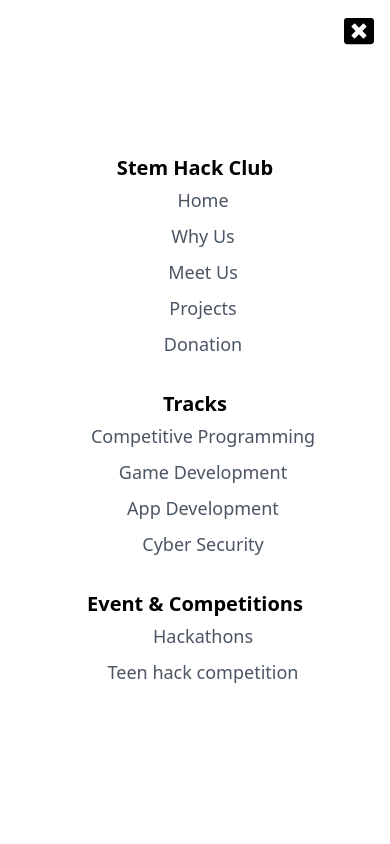
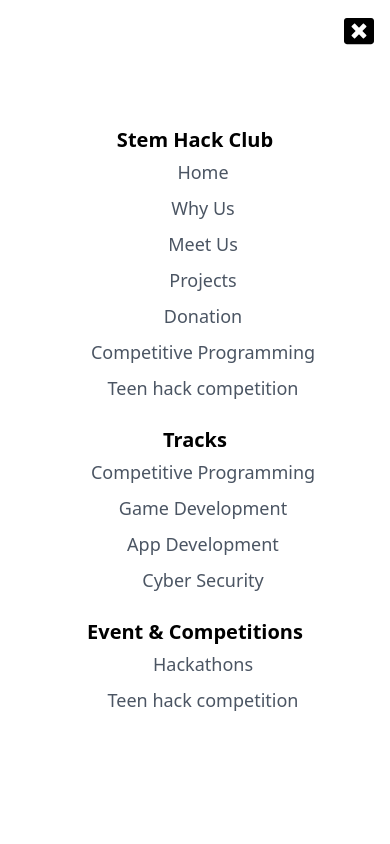
Before and after one commit to ibrahimwael951/Stem_Hack_club_Site, a Next.js app: page / in a window 390 px wide. Both pictures are taken after a click on the button 355 px from the left and 28 px from the top of the page. Shown: the top 844 px of the page. Built offline with nearby package versions, Linux system fonts and the light colour scheme.

Commit message:
add animation for navbar

```diff
--- a/src/components/Navbar.tsx
+++ b/src/components/Navbar.tsx
@@ -1,9 +1,9 @@
 "use client";
 import { useState, useEffect } from "react";
-import * as React from "react";
+import React from "react";
 import Link from "next/link";
 import Image from "next/image";
-
+import { motion, AnimatePresence } from "framer-motion";
 //Logo
 import HackCLubLogo from "../../public/flag-hc-top.svg";
 //components
@@ -24,7 +24,6 @@ import {
 } from "@/components/ui/navigation-menu";
 
 const Navbar = () => {
-
   const [hasScrolled, setHasScrolled] = useState(false);
   const [isMobileMenuOpen, setIsMobileMenuOpen] = useState(false);
 
@@ -44,7 +43,16 @@ const Navbar = () => {
   }, []);
 
   return (
-    <div
+    <motion.div
+      initial={{
+        y: -50,
+        opacity: 0,
+      }}
+      animate={{
+        y: 0,
+        opacity: 1,
+      }}
+      transition={{ duration: 0.4, ease: "easeOut" }}
       className={`${
         hasScrolled ? "bg-white dark:bg-black bg-opacity-90" : ""
       } h-14 w-full py-2 px-5 z-20 fixed flex justify-between lg:justify-evenly items-center duration-200 `}
@@ -60,7 +68,7 @@ const Navbar = () => {
 
       {/* Desktop/Tablet Nav List */}
       <div className="hidden lg:flex gap-7 items-center select-none">
-        {NLink.Nav.slice(0,5).map((link, index) => (
+        {NLink.Nav.slice(0, 5).map((link, index) => (
           <Link
             className={`cursor-pointer dark:text-white hover:translate-y-[-1px] duration-200
               ${
@@ -104,7 +112,7 @@ const Navbar = () => {
                       </Link>
                     </NavigationMenuLink>
                   </li>
-              {NLink.Tracks.slice(1,4).map((track, index) => (
+                  {NLink.Tracks.slice(1, 4).map((track, index) => (
                     <Link
                       key={index}
                       href={track.href}
@@ -113,7 +121,9 @@ const Navbar = () => {
                       <h1 className="text-red-500 dark:text-red-500 text-sm">
                         {track.title}
                       </h1>
-                  <p className="text-sm cursor-pointer">{track.description}</p>
+                      <p className="text-sm cursor-pointer">
+                        {track.description}
+                      </p>
                     </Link>
                   ))}
                 </ul>
@@ -165,6 +175,35 @@ const Navbar = () => {
       </button>
 
       {/* Mobile Nav Menu   */}
+      <AnimatePresence>
+        {isMobileMenuOpen && (
+          <motion.div
+            initial={{ opacity: 0, x: "100%" }}
+            animate={{ opacity: 1, x: 0 }}
+            exit={{ opacity: 0, x: "100%" }}
+            transition={{ duration: 0.3 }}
+            className="lg:hidden fixed top-0 left-0 w-full bg-white dark:bg-black h-screen flex items-center   justify-center z-30 select-none duration-200 "
+          >
+            <motion.button
+              initial={{ opacity: 0 }}
+              animate={{ opacity: 1 }}
+              className="lg:hidden z-10 text-3xl absolute top-4 right-4 text-black dark:text-white"
+              onClick={() => setIsMobileMenuOpen(false)}
+            >
+              <FaWindowClose />
+            </motion.button>
+            <div className="absolute left-4 top-4">
+              <ModeToggle />
+            </div>
+            <motion.div
+              initial={{ scale: 0.9, opacity: 0 }}
+              animate={{ scale: 1, opacity: 1 }}
+              exit={{ scale: 0.9, opacity: 0 }}
+              className="flex flex-col justify-center items-center gap-7"
+            ></motion.div>
+          </motion.div>
+        )}
+      </AnimatePresence>
       <div
         className={`lg:hidden fixed top-0 left-0 w-full bg-white dark:bg-black h-screen flex items-center   justify-center z-30 select-none duration-200 ${
           isMobileMenuOpen
@@ -182,63 +221,31 @@ const Navbar = () => {
         <div className="absolute left-4 top-4">
           <ModeToggle />
         </div>
-
-        <div
-          className={`
-                       flex flex-col justify-center items-center gap-7
-                ${isMobileMenuOpen ? "scale-100" : "scale-0"}
-                `}
-        >
-
-      <div className=" flex flex-col justify-center items-center">
-              <h1 className="text-xl text-black dark:text-white ">Stem Hack Club</h1>
-              {NLink.Nav.slice(0,5).map((link, index) => (
+        <div className="flex flex-col gap-5 justify-center items-center">
+          {[
+            { title: "Stem Hack Club", data: NLink.Nav },
+            { title: "Tracks", data: NLink.Tracks },
+            { title: "Event & Competitions", data: NLink.challenges },
+          ].map((section, i) => (
+            <div className="flex flex-col justify-center items-center" key={i}>
+              <h1 className="text-xl text-black dark:text-white">
+                {section.title}
+              </h1>
+              {section.data.map((link, index) => (
                 <Link
-                  className=" pl-4 my-1  text-lg cursor-pointer transition text-gray-600 dark:text-neutral-400  hover:translate-y-[-1px]  dark:hover:text-red-600 hover:text-red-500 duration-150"
+                  key={index}
                   href={link.href}
-                  key={index}
                   onClick={() => setIsMobileMenuOpen(false)}
+                  className="pl-4 my-1 text-lg cursor-pointer transition text-gray-600 dark:text-neutral-400 hover:-translate-y-[1px] dark:hover:text-red-600 hover:text-red-500 duration-150"
                 >
                   {link.title}
                 </Link>
               ))}
             </div>
-
-
-            <div className=" flex flex-col justify-center items-center">
-              <h1 className="text-xl text-black dark:text-white ">Tracks</h1>
-              {NLink.Tracks.map((link, index) => (
-                <Link
-                  className=" pl-4 my-1  text-lg cursor-pointer transition text-gray-600 dark:text-neutral-400  hover:translate-y-[-1px]  dark:hover:text-red-600 hover:text-red-500 duration-150"
-                  href={link.href}
-                  key={index}
-                  onClick={() => setIsMobileMenuOpen(false)}
-                >
-                  {link.title}
-                </Link>
           ))}
         </div>
-
-
-            <div className=" flex flex-col justify-center items-center">
-              <h1 className="text-xl text-black dark:text-white ">Event & Competitions</h1>
-              {NLink.challenges.map((link, index) => (
-                <Link
-                  className=" pl-4 my-1  text-lg cursor-pointer transition text-gray-600 dark:text-neutral-400  hover:translate-y-[-1px]  dark:hover:text-red-600 hover:text-red-500 duration-150"
-                  href={link.href}
-                  key={index}
-                  onClick={() => setIsMobileMenuOpen(false)}
-                >
-                  {link.title}
-                </Link>
-              ))}
       </div>
-
-
-
-        </div>
-      </div>
-    </div>
+    </motion.div>
   );
 };
 
```
Lines whose indentation alone changed are shown as unchanged.
